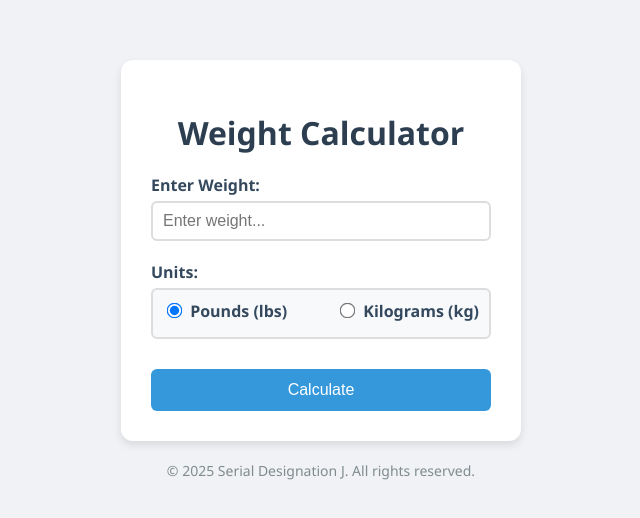
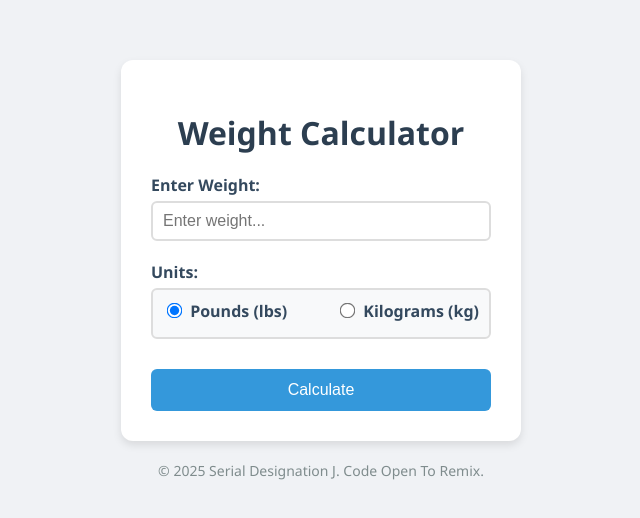
Before and after one commit to neokatin/dph-calculator, a plain HTML site: page index.html in a window 1280 px wide. Shown: the part 130-648 px from the top of the page, 319-959 px from the left. Drawn offline with Linux system fonts and the light colour scheme.

Commit message:
Update index.html

```diff
--- a/index.html
+++ b/index.html
@@ -169,7 +169,7 @@
     </div>
 
     <footer>
-        &copy; 2025 Serial Designation J. All rights reserved.
+        &copy; 2025 Serial Designation J. Code Open To Remix.
     </footer>
 
     <script>
```
